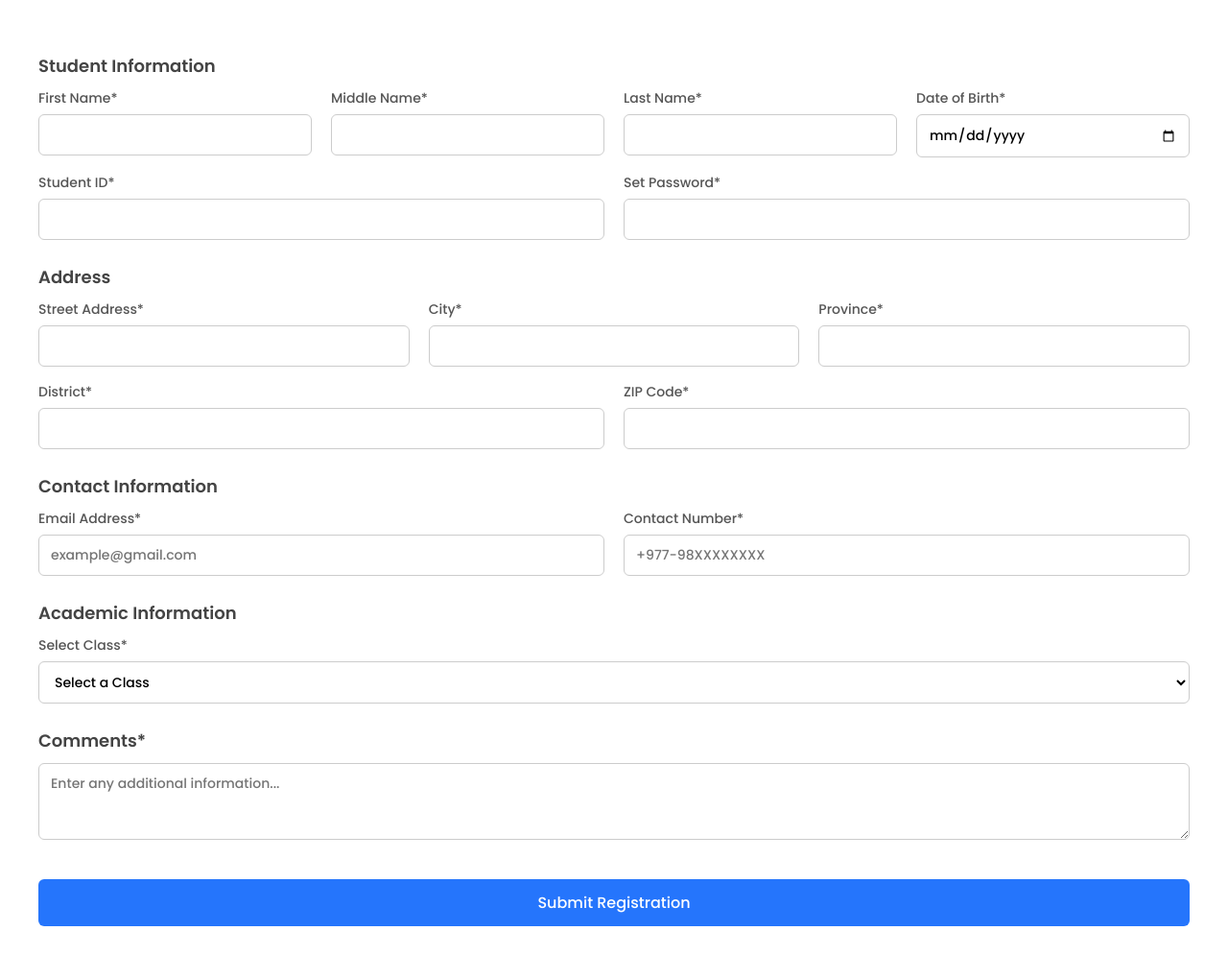
After one commit to Shariph7/Event-Management, a Django app: page /register_Student in a window 1280 px wide. The commit adds this page. Shown: the whole page at 96% size. Run offline with Django 5.2, Linux system fonts and the light colour scheme.

Commit message:
Modification

```diff
--- a/Home/admin.py
+++ b/Home/admin.py
@@ -1,5 +1,5 @@
 from django.contrib import admin
-from Home.models import Events, student
+from Home.models import Events, Student
 
 admin.site.register(Events)
-admin.site.register(student)
+admin.site.register(Student)
--- a/Home/urls.py
+++ b/Home/urls.py
@@ -12,7 +12,7 @@ urlpatterns = [
     path('adminpage', views.adminpage, name="adminpage"),
     path('createEvent', views.createEvent, name='createEvent'),
     path("logout", views.logout, name="logout"),
-    path("data", views.data, name = "data"),
+    path("register_Student", views.register_Student, name = "register_Student"),
     path("login_student", views.login_student, name="login_student"),
     path("student_profie", views.student_profie, name="student_profie"),
     path("payment", views.payment, name="payment")
--- a/Home/views.py
+++ b/Home/views.py
@@ -1,7 +1,7 @@
 from django.shortcuts import render, redirect, get_object_or_404
 from functools import wraps
 from django.contrib import messages
-from Home.models import Events, student
+from Home.models import Events, Student
 from django.contrib.auth.models import User
 
 def login_required(view_func):
@@ -97,43 +97,69 @@ def logout(request):
     request.session.flush()
     return redirect('/')
 
-def data(request):
+def register_Student(request):
     if request.method == "POST":
-        fullname = request.POST.get("fullname")
+        first_name = request.POST.get("first_name")
+        middle_name = request.POST.get("middle_name")
+        last_name = request.POST.get("last_name")
+        dob = request.POST.get("dob")
+        student_id = request.POST.get("student_id")
         password = request.POST.get("password")
-        confirm_password = request.POST.get("confirm_password")
-        classess = request.POST.get("classess")
-        if password != confirm_password:
-            messages.error(request, "Passwords do not match.")
-            return redirect('data')
-        if student.objects.filter(fullname=fullname).exists():
+        street = request.POST.get("street")
+        city = request.POST.get("city")
+        province = request.POST.get("province")
+        district = request.POST.get("district")
+        zip = request.POST.get("zip")
+
+        # Contact
+        email = request.POST.get("email")
+        phone = request.POST.get("phone")
+
+        # Academic
+        class_level = request.POST.get("class_level")
+        faculty = request.POST.get("faculty")
+        comments = request.POST.get("comments")
+
+        if Student.objects.filter(first_name=first_name).exists():
             messages.error(request, "Username already exists.")
-            return redirect('data')
-        users = student(
-            fullname=fullname,
+            return redirect('register_Student')
+        users = Student(
+            first_name=first_name,
+            middle_name = middle_name,
+            last_name = last_name,
+            dob = dob,
+            student_id = student_id,
             password=password,
-            confirm_password=confirm_password,
-            classess=classess
+            street = street,
+            city = city,
+            province =province,
+            district = district,
+            zip = zip,
+            email = email,
+            phone = phone,
+            class_level = class_level,
+            faculty = faculty,
+            comments = comments
         )
         users.save()
         messages.success(request, "Registration successful.")
         return redirect('adminpage')
-    return render(request, "data.html")
+    return render(request, "register_Student.html")
 
 def login_student(request):
     error = None
     if request.method == 'POST':
-        username = request.POST.get('name')
+        first_name = request.POST.get('name')
         password = request.POST.get('password')
         try:
-            students = student.objects.get(fullname=username)
+            students = Student.objects.get(first_name=first_name, password = password)
             if students.password == password:
                 request.session['student_id'] = students.id
                 request.session['student_logged_in'] = True
                 return redirect('student_profie')
             else:
                 error = "Incorrect password."
-        except student.DoesNotExist:
+        except Student.DoesNotExist:
             error = "Student not found."
     return render(request, 'login_student.html', {'error': error})
 
@@ -142,15 +168,15 @@ def student_profie(request):
     query_name = request.GET.get("event_name")
     query_date = request.GET.get("event_date")
     student_id = request.session.get('student_id')
-    student_obj = get_object_or_404(student, id=student_id)
-    student_class = student_obj.classess.strip()
+    student_obj = get_object_or_404(Student, id=student_id)
+    student_class = str(student_obj.class_level)
     items = Events.objects.filter(for_class__icontains=student_class)
     if query_name:
         items = items.filter(event__icontains=query_name)
     if query_date:
         items = items.filter(date=query_date)
     return render(request, "student.html", {
-        'fullname': student_obj.fullname,
+        'first_name': student_obj.first_name,
         'items': items
     })
 
--- a/Template/adminpage.html
+++ b/Template/adminpage.html
@@ -54,7 +54,7 @@
         <div class="actions">
           <button class="btn"><a href="/createEvent" style="text-decoration: none; color: white;">+ Add
               Event</a></button>
-          <button class="btn">More <i class="arrow down"></i></button>
+          <button class="btn"><a href="/register_Student" style="text-decoration: none; color: white;">+ Add Student</a></i></button>
         </div>
       </div>
 
--- /dev/null
+++ b/Template/register_Student.html
@@ -0,0 +1,267 @@
+<!DOCTYPE html>
+<html lang="en">
+
+<head>
+  <meta charset="UTF-8" />
+  <meta name="viewport" content="width=device-width, initial-scale=1" />
+  <title>Student Registration</title>
+  <link href="https://fonts.googleapis.com/css2?family=Poppins:wght@300;500;600&display=swap" rel="stylesheet">
+  <style>
+    * {
+      box-sizing: border-box;
+      font-family: 'Poppins', sans-serif;
+    }
+
+    html,
+    body {
+      height: 100%;
+      width: 100%;
+      margin: 0;
+      padding: 0;
+      background: #f4f6f9;
+    }
+
+    body {
+      display: flex;
+      justify-content: center;
+      align-items: flex-start;
+    }
+
+    form {
+      width: 100%;
+      height: 100%;
+      padding: 30px 40px;
+      overflow-y: auto;
+      background-color: #fff;
+    }
+
+    h1 {
+      text-align: center;
+      font-size: 28px;
+      margin-bottom: 30px;
+      color: #333;
+    }
+
+    .section-title {
+      font-size: 18px;
+      font-weight: 600;
+      margin: 25px 0 10px;
+      color: #444;
+    }
+
+    .row {
+      display: flex;
+      flex-wrap: wrap;
+      gap: 20px;
+      margin-bottom: 16px;
+      width: 100%;
+    }
+
+    .form-group {
+      flex: 1;
+      min-width: 200px;
+      display: flex;
+      flex-direction: column;
+    }
+
+    .form-group label {
+      font-size: 14px;
+      margin-bottom: 6px;
+      color: #555;
+    }
+
+    .form-group input,
+    .form-group select,
+    .form-group textarea {
+      padding: 10px 12px;
+      font-size: 14px;
+      border: 1px solid #ccc;
+      border-radius: 6px;
+      background: #fff;
+      transition: border-color 0.3s;
+      width: 100%;
+      cursor: pointer;
+    }
+
+    .form-group input[type="text"],
+    .form-group input[type="email"],
+    .form-group input[type="tel"],
+    .form-group input[type="date"] {
+      cursor: text;
+    }
+
+    .form-group textarea {
+      resize: vertical;
+      min-height: 80px;
+      cursor: text;
+    }
+
+    .form-button {
+      width: 100%;
+      padding: 12px;
+      background-color: #2575fc;
+      color: white;
+      font-size: 16px;
+      border: none;
+      border-radius: 6px;
+      cursor: pointer;
+      margin-top: 25px;
+      transition: background-color 0.3s;
+    }
+
+    .form-button:hover {
+      background-color: #1b59c4;
+    }
+
+    @media (max-width: 768px) {
+      .row {
+        flex-direction: column;
+      }
+
+      form {
+        padding: 20px;
+      }
+    }
+  </style>
+</head>
+
+<body>
+
+  <form action="{% url 'register_Student' %}" method="POST">
+    {% csrf_token %}
+
+    <div class="section-title">Student Information</div>
+    <div class="row">
+      <div class="form-group">
+        <label for="first_name">First Name*</label>
+        <input type="text" id="first_name" name="first_name" required>
+      </div>
+      <div class="form-group">
+        <label for="middle_name">Middle Name*</label>
+        <input type="text" id="middle_name" name="middle_name">
+      </div>
+      <div class="form-group">
+        <label for="last_name">Last Name*</label>
+        <input type="text" id="last_name" name="last_name" required>
+      </div>
+      <div class="form-group">
+        <label for="dob">Date of Birth*</label>
+        <input type="date" id="dob" name="dob" required>
+      </div>
+    </div>
+
+    <div class="row">
+      <div class="form-group">
+        <label for="student_id">Student ID*</label>
+        <input type="text" id="student_id" name="student_id" required>
+      </div>
+      <div class="form-group">
+        <label for="set_password">Set Password*</label>
+        <input type="password" id="password" name="password" required>
+      </div>
+    </div>
+
+    <div class="section-title">Address</div>
+    <div class="row">
+      <div class="form-group">
+        <label for="street">Street Address*</label>
+        <input type="text" id="street" name="street" required>
+      </div>
+      <div class="form-group">
+        <label for="city">City*</label>
+        <input type="text" id="city" name="city" required>
+      </div>
+      <div class="form-group">
+        <label for="province">Province*</label>
+        <input type="text" id="province" name="province" required>
+      </div>
+    </div>
+
+    <div class="row">
+      <div class="form-group">
+        <label for="district">District*</label>
+        <input type="text" id="district" name="district" required>
+      </div>
+      <div class="form-group">
+        <label for="zip">ZIP Code*</label>
+        <input type="text" id="zip" name="zip" required>
+      </div>
+    </div>
+
+    <div class="section-title">Contact Information</div>
+    <div class="row">
+      <div class="form-group">
+        <label for="email">Email Address*</label>
+        <input type="email" id="email" name="email" required placeholder="example@gmail.com">
+      </div>
+      <div class="form-group">
+        <label for="phone">Contact Number*</label>
+        <input type="tel" id="phone" name="phone" required placeholder="+977-98XXXXXXXX">
+      </div>
+    </div>
+
+    <div class="section-title">Academic Information</div>
+    <div class="row">
+      <div class="form-group">
+        <label for="class_level">Select Class*</label>
+        <select id="class_level" name="class_level" required>
+          <option value="" disabled selected>Select a Class</option>
+          <option value="1">1</option>
+          <option value="2">2</option>
+          <option value="3">3</option>
+          <option value="4">4</option>
+          <option value="5">5</option>
+          <option value="6">6</option>
+          <option value="7">7</option>
+          <option value="8">8</option>
+          <option value="9">9</option>
+          <option value="10">10</option>
+          <option value="11">11</option>
+          <option value="12">12</option>
+        </select>
+      </div>
+
+      <div class="form-group" id="faculty-group" style="display: none;">
+        <label for="faculty">Select Faculty*</label>
+        <select id="faculty" name="faculty">
+          <option value="" disabled selected>Select a Faculty</option>
+          <option value="science">Science</option>
+          <option value="management">Management</option>
+          <option value="humanities">Humanities</option>
+          <option value="education">Education</option>
+          <option value="law">Law</option>
+          <option value="it">Information Technology</option>
+        </select>
+      </div>
+    </div>
+
+    <div class="section-title">Comments*</div>
+    <div class="row">
+      <div class="form-group">
+        <textarea id="comments" name="comments" placeholder="Enter any additional information..."></textarea>
+      </div>
+    </div>
+
+    <button type="submit" class="form-button">Submit Registration</button>
+  </form>
+  <script>
+    const classLevelSelect = document.getElementById('class_level');
+    const facultyGroup = document.getElementById('faculty-group');
+    const facultySelect = document.getElementById('faculty');
+
+    classLevelSelect.addEventListener('change', () => {
+      const selectedValue = classLevelSelect.value;
+
+      if (selectedValue === '11' || selectedValue === '12') {
+        facultyGroup.style.display = 'flex';
+        facultySelect.required = true;
+      } else {
+        facultyGroup.style.display = 'none';
+        facultySelect.value = '';
+        facultySelect.required = false;
+      }
+    });
+  </script>
+</body>
+
+</html>
--- a/Template/student.html
+++ b/Template/student.html
@@ -23,7 +23,7 @@ padding: 8px 16px;
 {% endblock header %}
 
 {% block login %}
-Hi {{ fullname }} 👋
+Hi {{ first_name }} 👋
 {% endblock %}
 
 {% block main_container %}
@@ -57,7 +57,6 @@ Hi {{ fullname }} 👋
     <p><strong>Venue:</strong> <span id="popupVenue"></span></p>
     <p id="popupMoneyContainer" style="display: none;"><strong>Money:</strong> <span id="popupMoney"></span></p>
 
-    <!-- ✅ Proper clickable anchor tag styled as a button -->
     <a href="#" id="actionButton" class="action-btn" style="font-family: 'Poppins', sans-serif;">Book Now</a>
   </div>
 </div>
```
Also changed, not shown: Home/models.py (+29 -8 lines), Template/createEvent.html (+1 -7 lines), Template/data.html (deleted, +0 -159 lines), Home/migrations/0020_remove_events_money_remove_student_classess_and_more.py (added), Home/migrations/0021_alter_events_money.py (added), Home/migrations/0022_rename_money_events_money.py (added), db.sqlite3.
